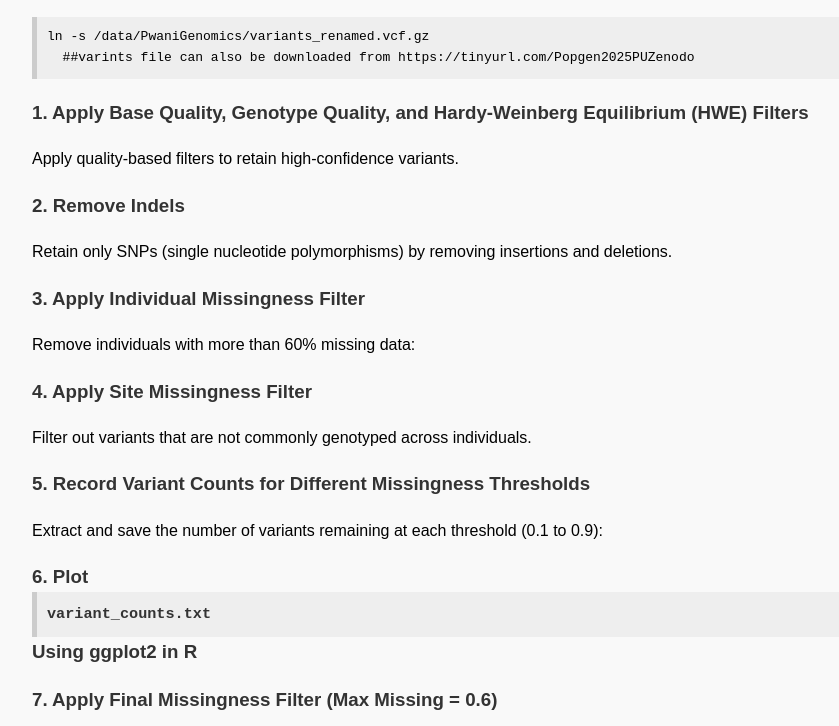
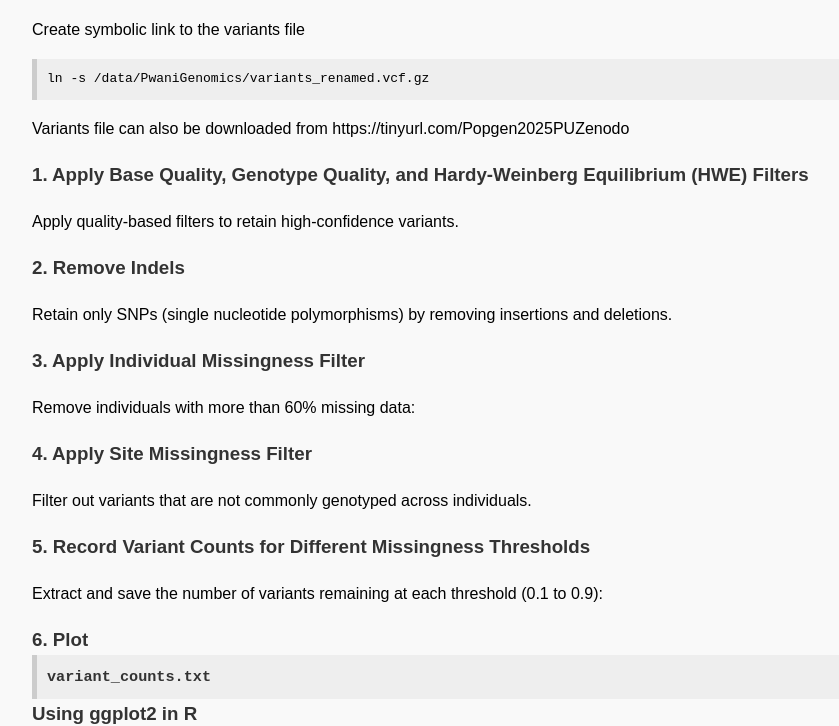
Before and after one commit to PoODL-CES/Wildlife_Genomics_3.io, a plain HTML site: page Variant_filtering.html in a window 1280 px wide. Shown: the part 81-807 px from the top of the page, without its empty margins (8-847 px from the left). Drawn offline with Linux system fonts and the light colour scheme.

Commit message:
Update Variant_filtering.html

```diff
--- a/Variant_filtering.html
+++ b/Variant_filtering.html
@@ -27,8 +27,10 @@
 
   <h2>VCF Filtering and PCA Workflow</h2>
 
-  <p><code>ln -s /data/PwaniGenomics/variants_renamed.vcf.gz
-  ##varints file can also be downloaded from https://tinyurl.com/Popgen2025PUZenodo</code></p>
+  <p>Create symbolic link to the variants file</p>
+  <p><code>ln -s /data/PwaniGenomics/variants_renamed.vcf.gz</code></p>
+
+  <p>Variants file can also be downloaded from https://tinyurl.com/Popgen2025PUZenodo </p>
 
   <h3>1. Apply Base Quality, Genotype Quality, and Hardy-Weinberg Equilibrium (HWE) Filters</h3>
   <p>Apply quality-based filters to retain high-confidence variants.</p>
```
